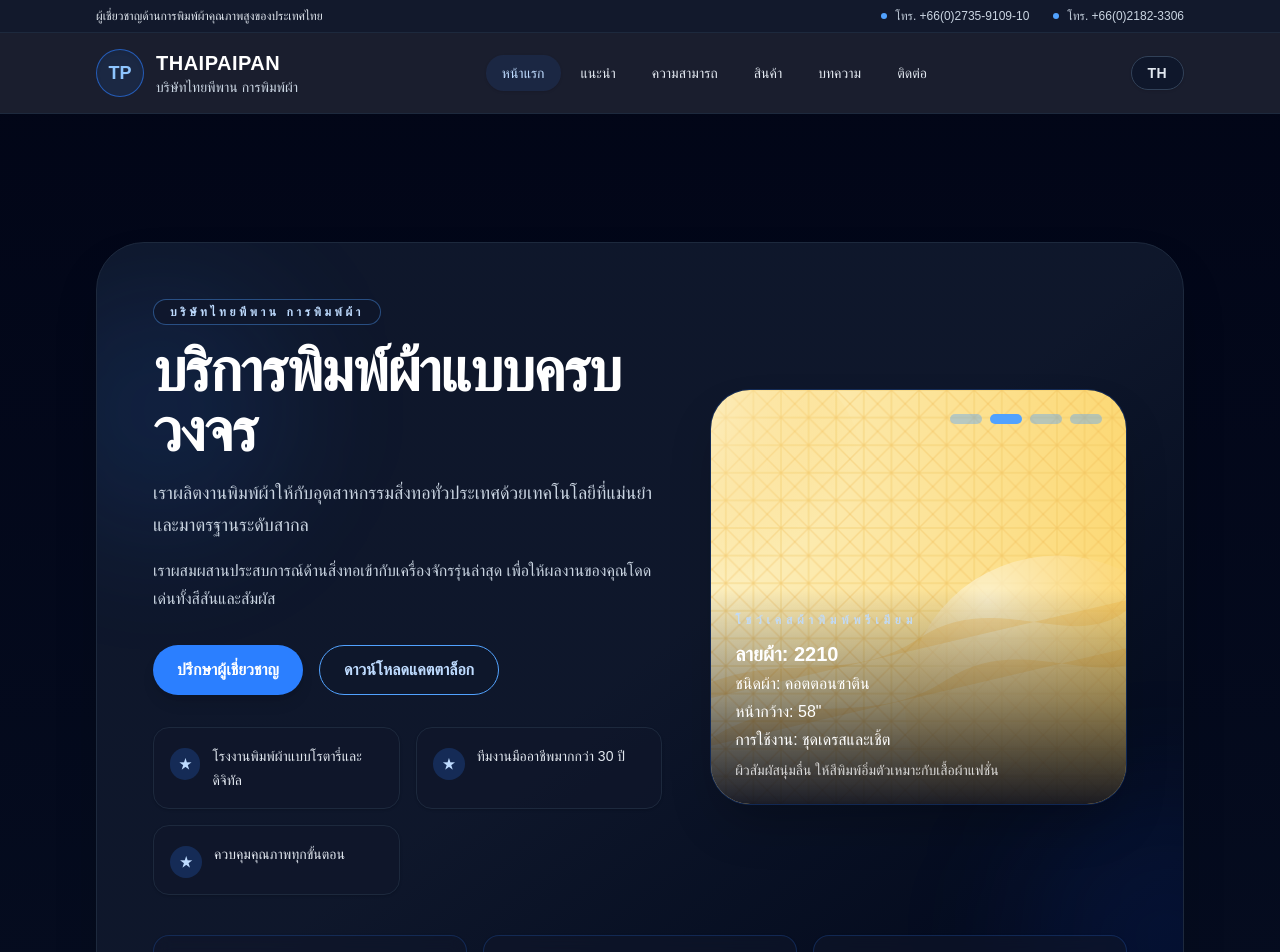
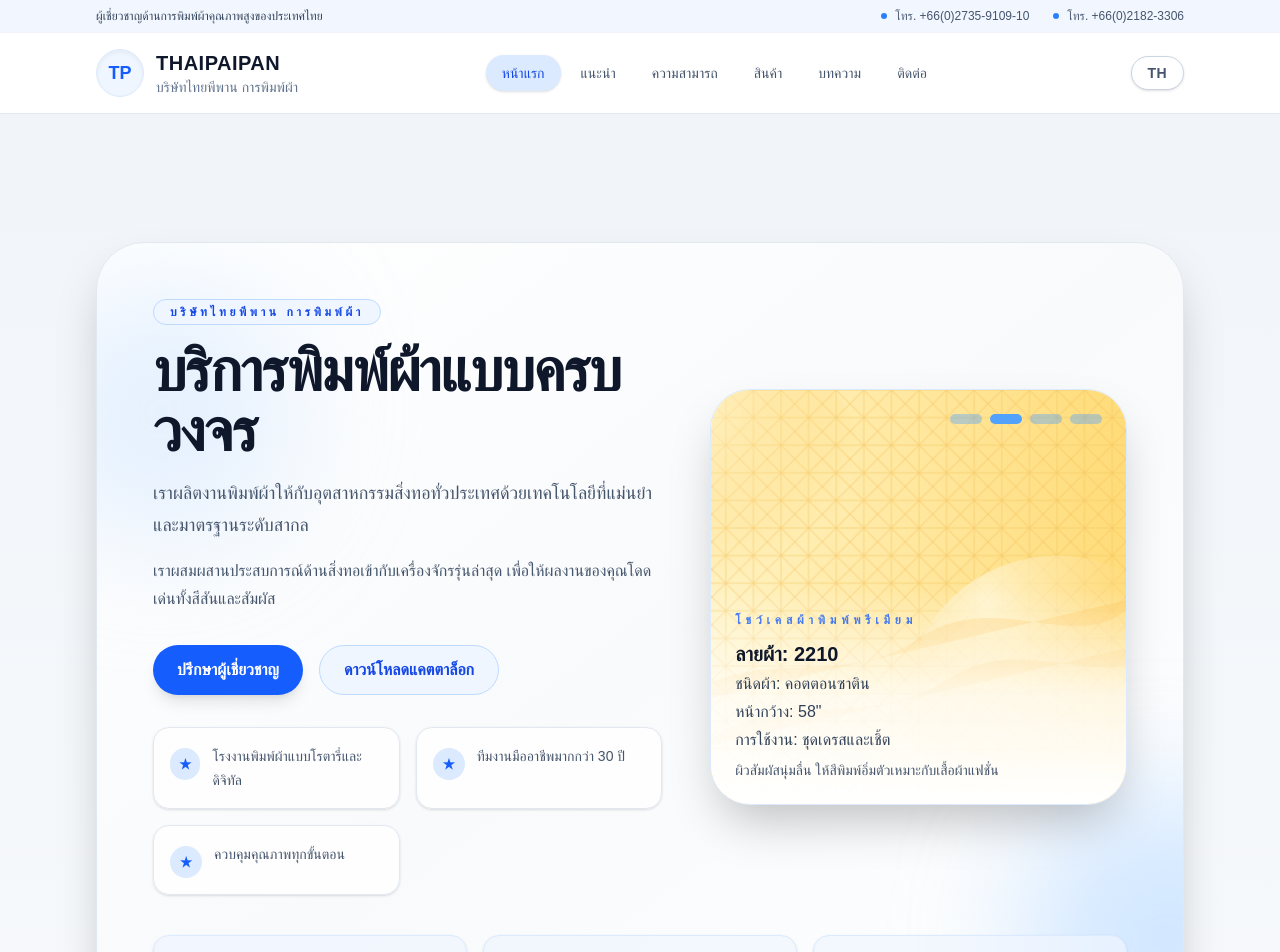
Before and after one commit to DnopPondz/tpp, a Next.js app: page / in a window 1280 px wide. Shown: the top 952 px of the page. Built offline with nearby package versions, Linux system fonts and the light colour scheme.

Commit message:
Switch marketing site to light business theme

```diff
--- a/app/about/AboutView.js
+++ b/app/about/AboutView.js
@@ -106,9 +106,9 @@ export default function AboutView() {
   const copy = pageCopy[language];
 
   return (
-    <div className="bg-gradient-to-b from-slate-950 via-slate-900 to-slate-950">
+    <div className="bg-gradient-to-b from-slate-100 via-white to-slate-100">
       <div className="mx-auto max-w-6xl space-y-20 px-6 pb-24 pt-16 lg:px-8">
-        <header className="grid gap-12 rounded-[3rem] border border-slate-800 bg-white/95 p-10 shadow-2xl backdrop-blur lg:grid-cols-[1.1fr_0.9fr] lg:p-16">
+        <header className="grid gap-12 rounded-[3rem] border border-slate-200 bg-white p-10 shadow-2xl lg:grid-cols-[1.1fr_0.9fr] lg:p-16">
           <div className="space-y-8">
             <div className="space-y-2">
               <p className="text-sm font-semibold uppercase tracking-[0.3em] text-blue-600">{brand.tagline}</p>
@@ -133,7 +133,7 @@ export default function AboutView() {
           </div>
         </header>
 
-        <section className="grid gap-12 rounded-[3rem] border border-slate-800 bg-white p-10 shadow-xl lg:grid-cols-[1fr_0.8fr] lg:p-16">
+        <section className="grid gap-12 rounded-[3rem] border border-slate-200 bg-white p-10 shadow-xl lg:grid-cols-[1fr_0.8fr] lg:p-16">
           <div className="space-y-10 text-slate-700">
             <div className="space-y-4 rounded-3xl border border-slate-200 bg-slate-50/70 p-8">
               <h2 className="text-2xl font-semibold text-slate-900">{copy.philosophyTitle}</h2>
--- a/app/capabilities/CapabilitiesView.js
+++ b/app/capabilities/CapabilitiesView.js
@@ -175,9 +175,9 @@ export default function CapabilitiesView() {
   const copy = pageCopy[language];
 
   return (
-    <div className="bg-gradient-to-b from-slate-950 via-slate-900 to-slate-950">
+    <div className="bg-gradient-to-b from-slate-100 via-white to-slate-100">
       <div className="mx-auto max-w-6xl space-y-16 px-6 pb-24 pt-20 lg:px-8">
-        <header className="space-y-6 rounded-[3rem] border border-slate-800 bg-white/95 p-10 text-center shadow-2xl lg:text-left">
+        <header className="space-y-6 rounded-[3rem] border border-slate-200 bg-white p-10 text-center shadow-2xl lg:text-left">
           <span className="inline-flex items-center gap-2 rounded-full bg-blue-50 px-4 py-2 text-xs font-semibold uppercase tracking-[0.2em] text-blue-700 shadow">
             {sections.capabilities.title}
           </span>
@@ -187,7 +187,7 @@ export default function CapabilitiesView() {
           <p className="max-w-3xl text-lg leading-8 text-slate-600">{copy.heroDescription}</p>
         </header>
 
-        <section className="grid gap-8 rounded-[3rem] border border-slate-800 bg-white/95 p-10 shadow-xl lg:grid-cols-[1.2fr_1fr] lg:p-14">
+        <section className="grid gap-8 rounded-[3rem] border border-slate-200 bg-white p-10 shadow-xl lg:grid-cols-[1.2fr_1fr] lg:p-14">
           <div className="space-y-8">
             <DetailCard {...copy.clothWidth} />
             <ListCard {...copy.fabricTypes} columnsClass="sm:grid-cols-2" />
--- a/app/layout.js
+++ b/app/layout.js
@@ -24,11 +24,11 @@ export default function RootLayout({ children }) {
   return (
     <html lang="en">
       <body
-        className={`${geistSans.variable} ${geistMono.variable} bg-slate-950 text-slate-100`}
+        className={`${geistSans.variable} ${geistMono.variable} bg-slate-50 text-slate-900`}
       >
         <LanguageProvider>
           <Navbar />
-          <main className="min-h-screen bg-slate-950 pb-24">{children}</main>
+          <main className="min-h-screen bg-slate-50 pb-24">{children}</main>
           <Footer />
         </LanguageProvider>
       </body>
--- a/app/page.js
+++ b/app/page.js
@@ -124,29 +124,29 @@ export default function Home() {
   const activeSlide = slides[currentSlide] ?? slides[0] ?? null;
 
   return (
-    <div className="bg-gradient-to-b from-slate-950 via-slate-900 to-slate-950">
+    <div className="bg-gradient-to-b from-slate-100 via-white to-slate-100">
       <div className="mx-auto max-w-6xl space-y-24 px-6 pb-24 pt-32 lg:px-8">
-        <section className="relative overflow-hidden rounded-[3rem] border border-slate-800 bg-gradient-to-br from-slate-900 via-slate-900 to-slate-950 p-10 shadow-2xl lg:p-14">
-          <div className="pointer-events-none absolute -left-16 top-10 h-64 w-64 rounded-full bg-blue-500/10 blur-3xl" />
-          <div className="pointer-events-none absolute -right-32 bottom-0 h-72 w-72 rounded-full bg-blue-600/10 blur-3xl" />
+        <section className="relative overflow-hidden rounded-[3rem] border border-slate-200 bg-gradient-to-br from-white via-slate-50 to-white p-10 shadow-2xl lg:p-14">
+          <div className="pointer-events-none absolute -left-16 top-10 h-64 w-64 rounded-full bg-blue-200/40 blur-3xl" />
+          <div className="pointer-events-none absolute -right-32 bottom-0 h-72 w-72 rounded-full bg-blue-300/40 blur-3xl" />
           <div className="relative z-10 grid gap-12 lg:grid-cols-[1.1fr_0.9fr] lg:items-center">
-            <div className="space-y-8 text-slate-100">
+            <div className="space-y-8 text-slate-700">
               <div className="space-y-4">
-                <span className="inline-flex items-center rounded-full border border-blue-400/40 bg-slate-900/80 px-4 py-1 text-xs font-semibold uppercase tracking-[0.3em] text-blue-200">
+                <span className="inline-flex items-center rounded-full border border-blue-200 bg-blue-50 px-4 py-1 text-xs font-semibold uppercase tracking-[0.3em] text-blue-700">
                   {brand.tagline}
                 </span>
-                <h1 className="text-4xl font-bold tracking-tight text-white sm:text-5xl lg:text-6xl">
+                <h1 className="text-4xl font-bold tracking-tight text-slate-900 sm:text-5xl lg:text-6xl">
                   {hero.headline}
                 </h1>
-                <p className="text-lg leading-8 text-slate-300">{hero.subtitle}</p>
-                <p className="text-base leading-7 text-slate-300">{hero.description}</p>
+                <p className="text-lg leading-8 text-slate-600">{hero.subtitle}</p>
+                <p className="text-base leading-7 text-slate-600">{hero.description}</p>
               </div>
 
               <div className="flex flex-wrap gap-4">
-                <button className="rounded-full bg-blue-500 px-6 py-3 text-base font-semibold text-white shadow-lg transition hover:bg-blue-600">
+                <button className="rounded-full bg-blue-600 px-6 py-3 text-base font-semibold text-white shadow-lg transition hover:bg-blue-500">
                   {hero.primaryCta}
                 </button>
-                <button className="rounded-full border border-blue-400 bg-slate-900/70 px-6 py-3 text-base font-semibold text-blue-200 transition hover:border-blue-300 hover:text-white">
+                <button className="rounded-full border border-blue-200 bg-blue-50 px-6 py-3 text-base font-semibold text-blue-700 transition hover:border-blue-300 hover:bg-blue-100">
                   {hero.secondaryCta}
                 </button>
               </div>
@@ -155,19 +155,19 @@ export default function Home() {
                 {hero.highlights.map((highlight) => (
                   <li
                     key={highlight}
-                    className="flex items-start gap-3 rounded-2xl border border-slate-800 bg-slate-900/60 p-4 shadow-sm"
+                    className="flex items-start gap-3 rounded-2xl border border-slate-200 bg-white/80 p-4 shadow-sm"
                   >
-                    <span className="mt-1 inline-flex h-8 w-8 items-center justify-center rounded-full bg-blue-500/20 text-sm font-semibold text-blue-200">
+                    <span className="mt-1 inline-flex h-8 w-8 items-center justify-center rounded-full bg-blue-100 text-sm font-semibold text-blue-600">
                       ★
                     </span>
-                    <span className="text-sm leading-6 text-slate-200">{highlight}</span>
+                    <span className="text-sm leading-6 text-slate-600">{highlight}</span>
                   </li>
                 ))}
               </ul>
             </div>
 
             <div className="relative">
-              <div className="relative h-[26rem] overflow-hidden rounded-[2.5rem] border border-blue-500/20 bg-slate-900/50 shadow-2xl">
+              <div className="relative h-[26rem] overflow-hidden rounded-[2.5rem] border border-blue-100 bg-white shadow-2xl">
                 <div className="absolute inset-0">
                   {slides.map((slide, index) => (
                     <div
@@ -199,14 +199,14 @@ export default function Home() {
                   ))}
                 </div>
 
-                <div className="pointer-events-none absolute inset-x-0 bottom-0 bg-gradient-to-t from-slate-950/90 via-slate-950/40 to-transparent p-6 text-white" aria-live="polite">
-                  <p className="text-xs font-semibold uppercase tracking-[0.4em] text-blue-200/90">{activeSlide?.label}</p>
+                <div className="pointer-events-none absolute inset-x-0 bottom-0 bg-gradient-to-t from-white via-white/80 to-transparent p-6 text-slate-700" aria-live="polite">
+                  <p className="text-xs font-semibold uppercase tracking-[0.4em] text-blue-600/80">{activeSlide?.label}</p>
                   <div className="mt-3 space-y-1 text-sm sm:text-base">
-                    <p className="text-lg font-semibold sm:text-xl">{activeSlide?.title}</p>
+                    <p className="text-lg font-semibold text-slate-900 sm:text-xl">{activeSlide?.title}</p>
                     <p>{activeSlide?.material}</p>
                     <p>{activeSlide?.width}</p>
                     <p>{activeSlide?.usage}</p>
-                    <p className="pt-1 text-xs font-medium text-white/80 sm:text-sm">{activeSlide?.description}</p>
+                    <p className="pt-1 text-xs font-medium text-slate-600 sm:text-sm">{activeSlide?.description}</p>
                   </div>
                 </div>
               </div>
@@ -217,16 +217,16 @@ export default function Home() {
             {hero.metrics?.map((metric) => (
               <div
                 key={metric.label}
-                className="rounded-2xl border border-blue-500/20 bg-slate-900/60 p-4 text-center shadow-sm backdrop-blur"
+                className="rounded-2xl border border-blue-100 bg-blue-50/70 p-4 text-center shadow-sm"
               >
-                <p className="text-3xl font-bold text-blue-200">{metric.value}</p>
-                <p className="text-sm font-medium text-slate-300">{metric.label}</p>
+                <p className="text-3xl font-bold text-blue-700">{metric.value}</p>
+                <p className="text-sm font-medium text-slate-600">{metric.label}</p>
               </div>
             ))}
           </div>
         </section>
 
-        <section className="grid gap-12 rounded-[3rem] border border-slate-800 bg-white/95 p-10 shadow-xl lg:grid-cols-[1.05fr_0.95fr] lg:items-center lg:p-14">
+        <section className="grid gap-12 rounded-[3rem] border border-slate-200 bg-white p-10 shadow-xl lg:grid-cols-[1.05fr_0.95fr] lg:items-center lg:p-14">
           <div className="space-y-6">
             <div className="space-y-3">
               <p className="text-sm font-semibold uppercase tracking-[0.25em] text-blue-600">{sections.about.title}</p>
@@ -301,7 +301,7 @@ export default function Home() {
           </div>
         </section>
 
-        <section className="space-y-8 rounded-[3rem] border border-slate-800 bg-white/95 p-10 shadow-xl lg:p-14">
+        <section className="space-y-8 rounded-[3rem] border border-slate-200 bg-white p-10 shadow-xl lg:p-14">
           <div className="flex flex-col gap-3 text-center">
             <p className="text-sm font-semibold uppercase tracking-[0.3em] text-blue-600">{sections.process.title}</p>
             <h2 className="text-3xl font-semibold text-slate-900 sm:text-4xl">{sections.process.subtitle}</h2>
@@ -324,7 +324,7 @@ export default function Home() {
           </div>
         </section>
 
-        <section className="space-y-10 rounded-[3rem] border border-slate-800 bg-white/95 p-10 shadow-xl lg:p-14">
+        <section className="space-y-10 rounded-[3rem] border border-slate-200 bg-white p-10 shadow-xl lg:p-14">
           <div className="flex flex-col gap-3 text-center">
             <p className="text-sm font-semibold uppercase tracking-[0.3em] text-blue-600">{sections.products.title}</p>
             <h2 className="text-3xl font-semibold text-slate-900 sm:text-4xl">{sections.products.description}</h2>
@@ -349,7 +349,7 @@ export default function Home() {
           </div>
         </section>
 
-        <section className="space-y-10 rounded-[3rem] border border-slate-800 bg-white/95 p-10 shadow-xl lg:p-14">
+        <section className="space-y-10 rounded-[3rem] border border-slate-200 bg-white p-10 shadow-xl lg:p-14">
           <div className="flex items-end justify-between gap-6">
             <div>
               <p className="text-sm font-semibold uppercase tracking-[0.3em] text-blue-600">{sections.news.title}</p>
@@ -375,7 +375,7 @@ export default function Home() {
           </div>
         </section>
 
-        <section className="grid gap-10 rounded-[3rem] border border-slate-800 bg-gradient-to-br from-white via-blue-50 to-slate-100 p-10 shadow-xl lg:grid-cols-[1.1fr_0.9fr] lg:p-14">
+        <section className="grid gap-10 rounded-[3rem] border border-slate-200 bg-gradient-to-br from-white via-blue-50 to-slate-100 p-10 shadow-xl lg:grid-cols-[1.1fr_0.9fr] lg:p-14">
           <div className="space-y-6">
             <p className="text-sm font-semibold uppercase tracking-[0.3em] text-blue-600">{sections.contact.title}</p>
             <h2 className="text-3xl font-semibold text-slate-900 sm:text-4xl">{sections.contact.description}</h2>
@@ -392,7 +392,7 @@ export default function Home() {
               </div>
             </div>
           </div>
-          <div className="flex flex-col gap-5 rounded-3xl border border-white/60 bg-white/80 p-8 shadow-lg backdrop-blur">
+          <div className="flex flex-col gap-5 rounded-3xl border border-slate-200 bg-white p-8 shadow-lg">
             <h3 className="text-2xl font-semibold text-slate-900">{sections.cta.title}</h3>
             <p className="text-sm leading-6 text-slate-600">{sections.cta.description}</p>
             <div className="space-y-3 text-sm text-slate-500">
--- a/components/Navbar.js
+++ b/components/Navbar.js
@@ -29,7 +29,7 @@ function LanguageToggleButton({ language, onToggle }) {
     <button
       type="button"
       onClick={onToggle}
-      className="rounded-full border border-slate-700 bg-slate-900 px-4 py-1.5 text-sm font-semibold uppercase tracking-wide text-slate-200 shadow-sm transition-colors hover:border-blue-400 hover:text-blue-200"
+      className="rounded-full border border-slate-300 bg-white px-4 py-1.5 text-sm font-semibold uppercase tracking-wide text-slate-600 shadow-sm transition-colors hover:border-blue-400 hover:text-blue-600"
       aria-label={`Switch language to ${nextLanguageLabel}`}
     >
       {isThai ? "TH" : "EN"}
@@ -65,16 +65,16 @@ export default function Navbar() {
   const languageLabel = language === "th" ? "เลือกภาษา" : "Language";
 
   return (
-    <header className="sticky top-0 z-50 w-full border-b border-slate-800 bg-slate-950/90 backdrop-blur">
-      <div className="hidden border-b border-slate-800 bg-slate-900/70 text-xs text-slate-300 md:block">
+    <header className="sticky top-0 z-50 w-full border-b border-slate-200 bg-white/80 backdrop-blur">
+      <div className="hidden border-b border-slate-100 bg-blue-50/80 text-xs text-slate-600 md:block">
         <div className="mx-auto flex max-w-6xl items-center justify-between gap-4 px-6 py-2 lg:px-8">
-          <span className="font-medium text-slate-200">
+          <span className="font-medium text-slate-700">
             {translations.brand.slogan}
           </span>
           <div className="flex flex-wrap items-center gap-x-6 gap-y-1">
             {contactNumbers.map((contact) => (
               <span key={contact} className="flex items-center gap-2">
-                <span aria-hidden="true" className="h-1.5 w-1.5 rounded-full bg-blue-400" />
+                <span aria-hidden="true" className="h-1.5 w-1.5 rounded-full bg-blue-500" />
                 {contact}
               </span>
             ))}
@@ -84,19 +84,19 @@ export default function Navbar() {
       <div className="mx-auto flex max-w-6xl flex-col gap-3 px-6 py-4 lg:px-8">
         <div className="flex items-center justify-between gap-6">
           <Link href="/" className="flex items-center gap-3" aria-label="ThaiPaipan Textile Printing home">
-            <div className="flex h-12 w-12 items-center justify-center rounded-full border border-blue-500/60 bg-blue-500/10 text-lg font-bold text-blue-300 shadow-inner">
+            <div className="flex h-12 w-12 items-center justify-center rounded-full border border-blue-100 bg-blue-50 text-lg font-bold text-blue-600 shadow-inner">
               TP
             </div>
             <div className="flex flex-col text-left">
-              <span className="text-xl font-semibold tracking-wide text-white">
+              <span className="text-xl font-semibold tracking-wide text-slate-900">
                 {translations.brand.name}
               </span>
-              <span className="text-sm text-slate-300">
+              <span className="text-sm text-slate-500">
                 {translations.brand.tagline}
               </span>
             </div>
           </Link>
-          <nav className="hidden items-center gap-1 text-sm font-medium text-slate-200 lg:flex">
+          <nav className="hidden items-center gap-1 text-sm font-medium text-slate-600 lg:flex">
             {menuItems.map((item) => {
               const isActive = activeKey === item.key;
               return (
@@ -106,8 +106,8 @@ export default function Navbar() {
                   aria-current={isActive ? "page" : undefined}
                   className={`rounded-full px-4 py-2 transition-all ${
                     isActive
-                      ? "bg-blue-500/10 text-blue-200 shadow"
-                      : "hover:bg-slate-800 hover:text-blue-200"
+                      ? "bg-blue-100 text-blue-700 shadow"
+                      : "hover:bg-blue-50 hover:text-blue-700"
                   }`}
                 >
                   {translations.nav[item.key]}
@@ -125,7 +125,7 @@ export default function Navbar() {
             <button
               type="button"
               onClick={() => setIsMenuOpen((prev) => !prev)}
-              className="inline-flex h-11 w-11 items-center justify-center rounded-full border border-slate-700 text-slate-200 transition-colors hover:border-blue-400 hover:text-blue-200 lg:hidden"
+              className="inline-flex h-11 w-11 items-center justify-center rounded-full border border-slate-300 text-slate-600 transition-colors hover:border-blue-400 hover:text-blue-600 lg:hidden"
               aria-expanded={isMenuOpen}
               aria-controls="mobile-menu"
               aria-label="Toggle menu"
@@ -150,7 +150,7 @@ export default function Navbar() {
         <div className="lg:hidden">
           <div
             id="mobile-menu"
-            className={`grid origin-top gap-2 rounded-2xl border border-slate-700 bg-slate-900/95 text-sm font-medium text-slate-200 shadow-lg transition-all ${
+            className={`grid origin-top gap-2 rounded-2xl border border-slate-200 bg-white text-sm font-medium text-slate-600 shadow-lg transition-all ${
               isMenuOpen
                 ? "mt-2 max-h-[80vh] scale-y-100 opacity-100 p-4"
                 : "mt-0 pointer-events-none max-h-0 scale-y-95 overflow-hidden p-0 opacity-0"
@@ -166,16 +166,16 @@ export default function Navbar() {
                   onClick={() => setIsMenuOpen(false)}
                   className={`rounded-xl px-3 py-2 transition-colors ${
                     isActive
-                      ? "bg-blue-500/20 text-blue-200 shadow"
-                      : "hover:bg-slate-800 hover:text-blue-200"
+                      ? "bg-blue-100 text-blue-700 shadow"
+                      : "hover:bg-blue-50 hover:text-blue-700"
                   }`}
                 >
                   {translations.nav[item.key]}
                 </Link>
               );
             })}
-            <div className="mt-2 flex items-center justify-between rounded-xl bg-slate-800/70 px-3 py-2">
-              <span className="text-xs font-semibold uppercase tracking-wide text-slate-300">
+            <div className="mt-2 flex items-center justify-between rounded-xl bg-slate-50 px-3 py-2">
+              <span className="text-xs font-semibold uppercase tracking-wide text-slate-500">
                 {languageLabel}
               </span>
               <LanguageToggleButton
@@ -183,8 +183,8 @@ export default function Navbar() {
                 onToggle={toggleLanguage}
               />
             </div>
-            <div className="flex flex-col gap-1 rounded-xl bg-slate-800/70 px-3 py-2 text-xs text-slate-300">
-              <span className="font-semibold uppercase tracking-wide text-slate-200">
+            <div className="flex flex-col gap-1 rounded-xl bg-slate-50 px-3 py-2 text-xs text-slate-500">
+              <span className="font-semibold uppercase tracking-wide text-slate-600">
                 {translations.footer?.contactTitle}
               </span>
               {contactNumbers.map((contact) => (
```
Also changed, not shown: app/blog/BlogView.js (+22 -22 lines), app/blog/[slug]/BlogArticleView.js (+5 -5 lines), app/contact/ContactView.js (+7 -7 lines), app/products/ProductsView.js (+12 -12 lines), components/Footer.js (+18 -18 lines).
